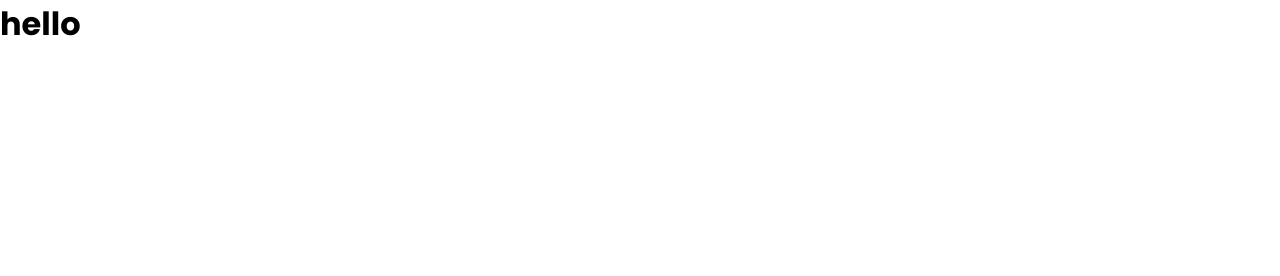
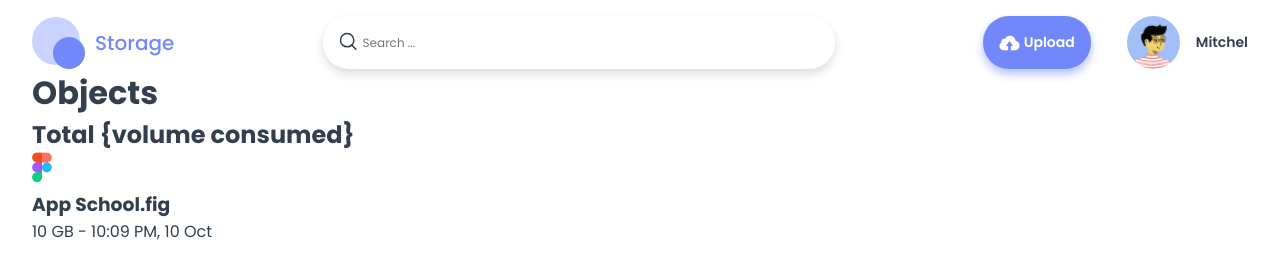
Before and after one commit to mhdshrz/Object-Storage-Client-Web-Programming-Final-Project, a website built with Vite: page index.html in a window 1280 px wide. Built offline with nearby package versions, Linux system fonts and the light colour scheme; files whose address does not match are found by name.

Commit message:
start main page, complete header

```diff
--- a/index.html
+++ b/index.html
@@ -4,11 +4,67 @@
     <meta charset="UTF-8" />
     <!-- <link rel="icon" type="image/svg+xml" href="/vite.svg" /> -->
     <link rel="stylesheet" href="reset.css" />
+    <link rel="stylesheet" href="style.css" />
     <meta name="viewport" content="width=device-width, initial-scale=1.0" />
-    <title>Vite App</title>
+    <title>Storage</title>
   </head>
   <body>
-    <h1>hello</h1>
+    <div class="container__primary">
+      <header>
+        <ul>
+          <li>
+            <div class="logo">
+              <a href="/">
+                <img src="/logo-blue.svg" alt="website logo picture" />
+                <span>Storage</span>
+              </a>
+            </div>
+          </li>
+          <li>
+            <div class="search__bar">
+              <input
+                class="field field__search"
+                type="text"
+                name="search"
+                id="search"
+                placeholder="Search ..."
+              />
+              <img src="/icons/search-dark.svg" alt="" />
+            </div>
+          </li>
+          <li>
+            <button type="button" class="btn__primary">
+              <img
+                src="/icons/upload-light.png"
+                alt="Upload icon (a cloud in which is an upward arrow)"
+              />
+              Upload
+            </button>
+          </li>
+          <li>
+            <div class="user__profile">
+              <img src="/users/dummy-avatar.png" alt="Your avatar picture" />
+              <span>Mitchel</span>
+            </div>
+          </li>
+        </ul>
+      </header>
+      <main>
+        <div class="objects__container">
+          <h1>Objects</h1>
+          <h2>Total {volume consumed}</h2>
+          <div class="objects">
+            <div class="object">
+              <div class="img__container">
+                <img src="logos/figma-logo.png" alt="" />
+              </div>
+            </div>
+            <h3>App School.fig</h3>
+            <p>10 GB - 10:09 PM, 10 Oct</p>
+          </div>
+        </div>
+      </main>
+    </div>
     <script type="module" src="/main.js"></script>
   </body>
 </html>
--- a/style.css
+++ b/style.css
@@ -1,17 +1,34 @@
 :root {
   --primary-color: #7288fa;
+  --text-color: #333f4e;
+  --text-color-light: #a3b2c7;
   --error-color: #ff7474;
 }
 
 .field {
+  width: 100%;
   border: none;
   outline: none;
   box-shadow: 0 5px 10px #dddddd;
-  width: 100%;
+  padding: 1rem;
+  color: inherit;
+}
+
+.field::placeholder,
+.field::-ms-input-placeholder {
+  color: var(--text-color-light);
+}
+
+.field__losign {
   padding-block: 2rem 1rem;
-  padding-inline: 1rem;
   border-radius: 10px;
   font-size: 0.875rem;
+}
+
+.field__search {
+  border-radius: 26px;
+  font-size: 0.75rem;
+  padding-left: 2.5rem;
 }
 
 .field__error {
@@ -21,16 +38,28 @@
 .btn__primary {
   border: none;
   width: 100%;
+  font-size: 0.875rem;
+  font-weight: 600;
   padding: 1rem;
   border-radius: 26px;
   background-color: var(--primary-color);
   color: white;
-  font-size: 1rem;
   box-shadow: 0 5px 10px #b4c0fc;
+  display: flex;
+  justify-content: center;
+  align-items: center;
+}
+
+.btn__primary img {
+  margin-right: 4px;
 }
 
 .btn__primary:hover {
   cursor: pointer;
+}
+
+body {
+  color: var(--text-color);
 }
 
 main {
@@ -75,7 +104,7 @@ main {
   font-weight: regular;
 }
 
-.logo img {
+.intro .logo img {
   width: 70px;
 }
 
@@ -105,11 +134,8 @@ main {
   row-gap: 35px;
 }
 
-.losign__container h2 {
+.board h2 {
   font-size: 2.5rem;
-}
-
-.board h2 {
   justify-self: start;
 }
 
@@ -170,3 +196,56 @@ main {
   justify-items: center;
   /* align-items: center; */
 }
+
+/* ---------- index.html ---------- */
+/* primary container */
+.container__primary {
+  padding: 1rem 2rem;
+}
+
+/* header */
+header ul {
+  display: flex;
+  justify-content: space-between;
+  align-items: center;
+}
+
+header .logo a {
+  font-size: 1.25rem;
+  font-weight: 500;
+  color: var(--primary-color);
+  display: grid;
+  grid-template-columns: repeat(2, auto);
+  align-items: center;
+  column-gap: 10px;
+}
+
+.search__bar {
+  position: relative;
+  width: 32rem;
+  margin-inline: 7rem;
+}
+
+.search__bar img {
+  position: absolute;
+  left: 1rem;
+  top: 1rem;
+}
+
+.search__bar input {
+  line-height: 21px;
+}
+
+.user__profile {
+  display: flex;
+  justify-content: space-between;
+  align-items: center;
+  font-weight: 600;
+  font-size: 0.875rem;
+}
+
+.user__profile img {
+  width: 53px;
+  border-radius: 50%;
+  margin-right: 1rem;
+}
```
Also changed, not shown: login.html (+2 -2 lines), signup.html (+4 -4 lines), public/icons/search-dark.svg (added), public/icons/upload-dark.png (added), public/icons/upload-light.png (added), public/logo-blue.svg (added), public/logos/figma-logo.png (added), public/users/dummy-avatar.png (added).
